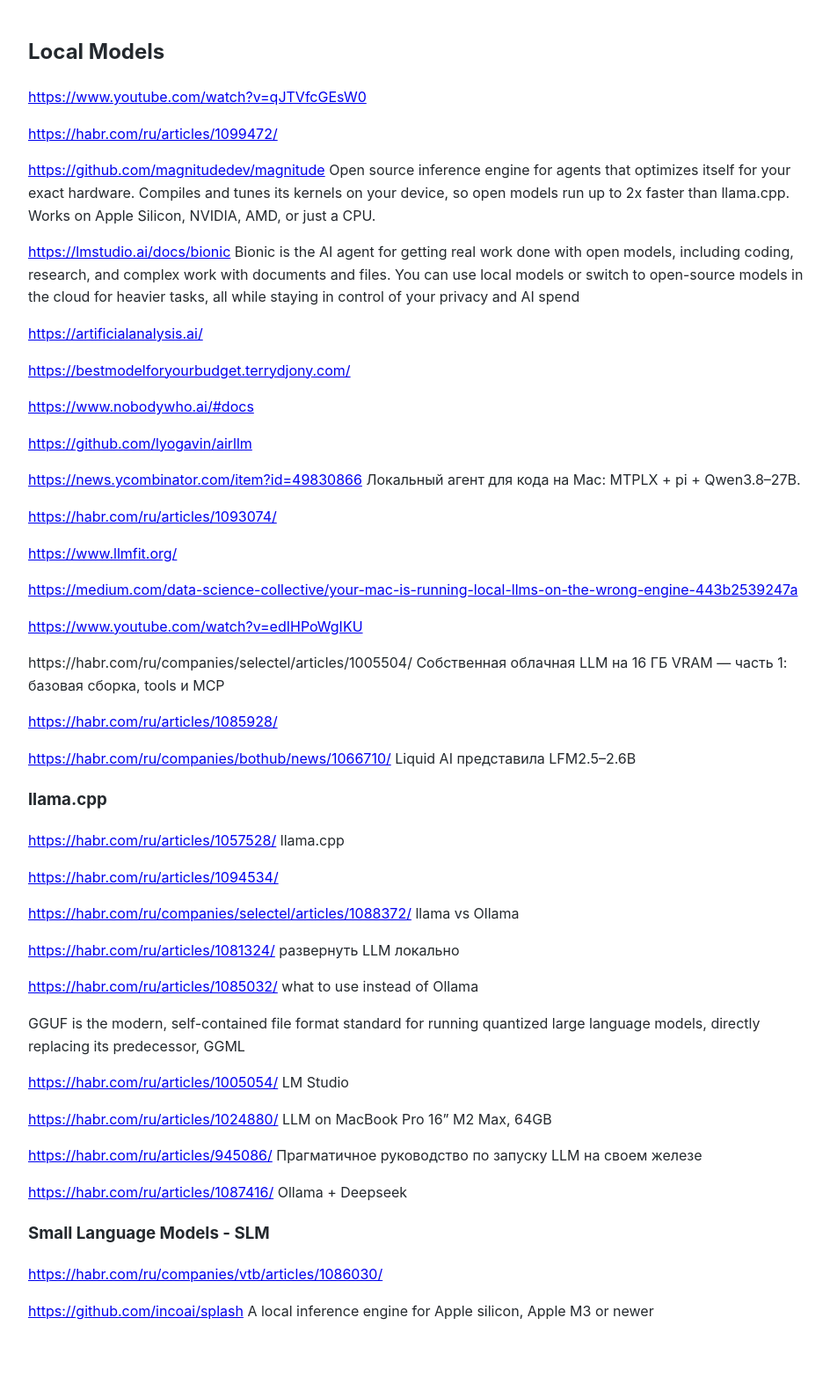
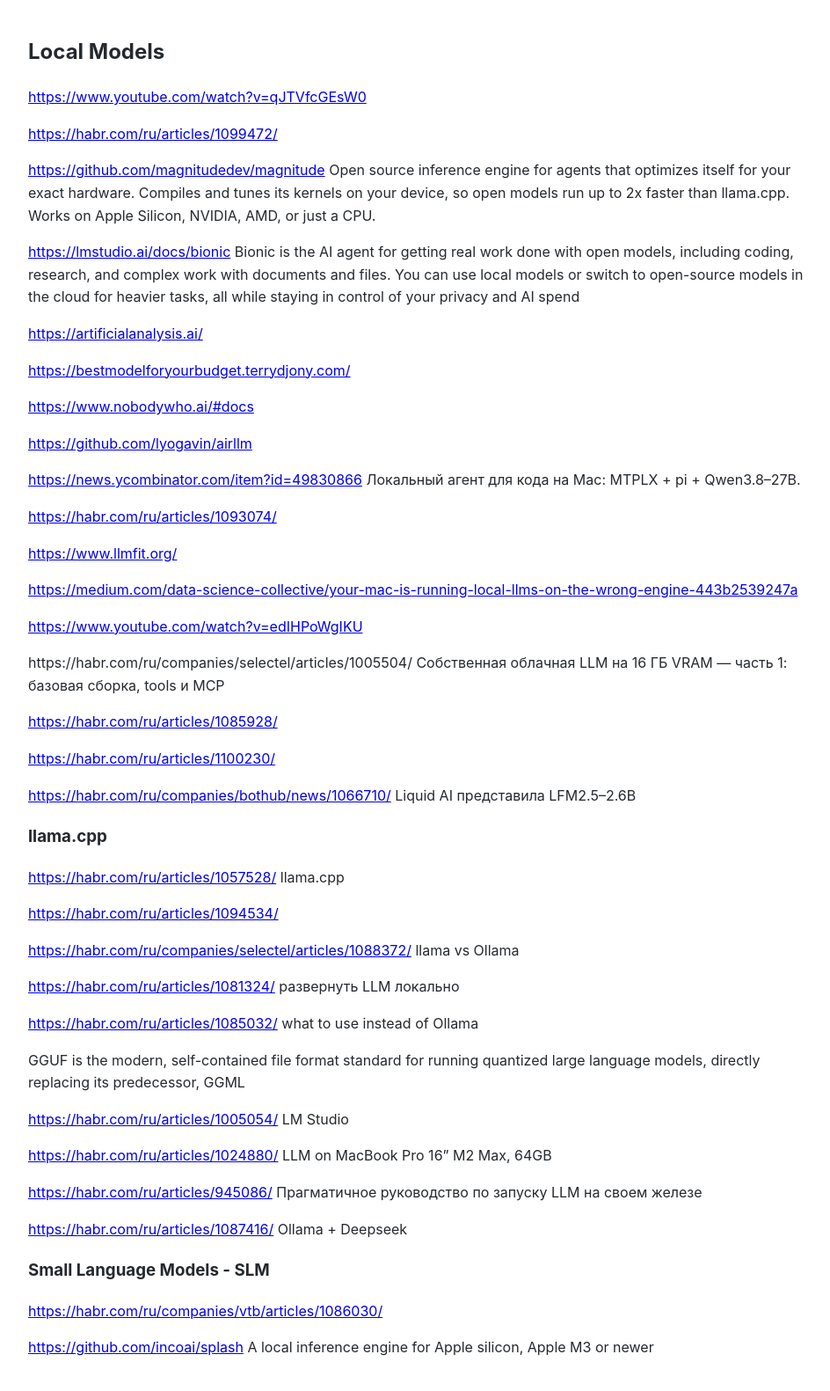
Before and after one commit to Michael-Lubinsky/michael-lubinsky.github.com, a Jekyll site: the page built from ml/local_llm.md, in a window 1280 px wide. Shown: the whole page at 88% size, without its empty margins (158-1102 px from the left). Built offline with Jekyll 4.4.1, drawn with Linux system fonts in a browser that asks for light colours; our own code applies the rules of GitHub Pages for plain Markdown files; before the commit the page ends 1539 px from its top, so only the background shows below that.

Commit message:
Update links in local_llm.md

```diff
--- a/ml/local_llm.md
+++ b/ml/local_llm.md
@@ -30,6 +30,8 @@
 
 <https://habr.com/ru/articles/1085928/>
 
+<https://habr.com/ru/articles/1100230/>
+
 <https://habr.com/ru/companies/bothub/news/1066710/> Liquid AI представила LFM2.5–2.6B
 
 ### llama.cpp
```
